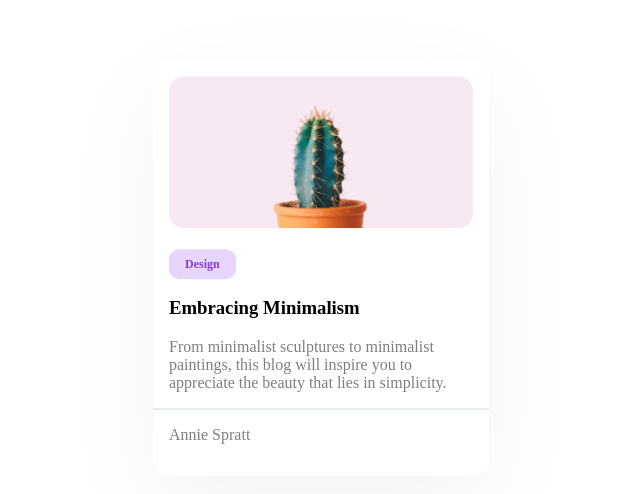
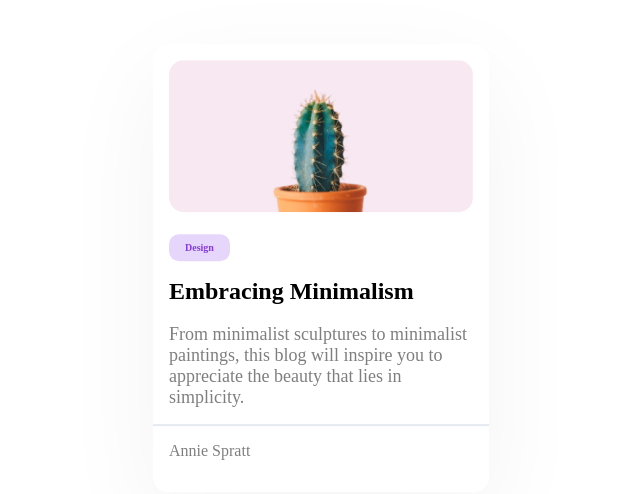
Before and after one commit to PoramatMoonkum/devChallengers, a plain HTML site: page Canller/responsive-web-starter/Desktop.html in a window 1280 px wide. Shown: the part 132-626 px from the top of the page, without its empty margins (319-959 px from the left). Drawn offline with Linux system fonts and the light colour scheme.

Commit message:
Update Desktop.html

```diff
--- a/Canller/responsive-web-starter/Desktop.html
+++ b/Canller/responsive-web-starter/Desktop.html
@@ -14,7 +14,7 @@
       span {
         font-family: "Sora", sans-serif;
         color: #883ae1;
-        font-size: 12px;
+        font-size: 10px;
         border-radius: 10px;
         margin-right: 20px; /* Optional: Add margin for spacing */
         background-color: #e6d6fc;
@@ -61,10 +61,6 @@
       .styled-image {
         border-radius: 15px; /* ขอบมุมของรูป */
       }
-      .p
-      {
-        font-family: "Sora";
-        font-size: 10px;      }
       /* Style the counter cards */
       .card {
         box-shadow: 0px 30px 100px 0px rgba(17, 23, 41, 0.05);
@@ -94,13 +90,13 @@
             alt="Cactus Image"
           />
           <h6><span><font face="Sora">Design</font></span></h6>
-          <h3><font face="Sora">Embracing Minimalism</font></h3>
+          <h3><font face="Sora" size="5">Embracing Minimalism</font></h3>
           <p style="opacity: 0.5">
-            <font face="Sora">From minimalist sculptures to minimalist paintings, this blog will
+            <font face="Sora" size="4">From minimalist sculptures to minimalist paintings, this blog will
               inspire you to appreciate the beauty that lies in simplicity.</font>
           </p>
           <div class="card-footer"></div>
-          <p style="opacity: 0.5"><font face="Sora">Annie Spratt</font></p>
+          <p style="opacity: 0.5"><font face="Sora" size="3">Annie Spratt</font></p>
         </div>
       </div>
     </div>
```
